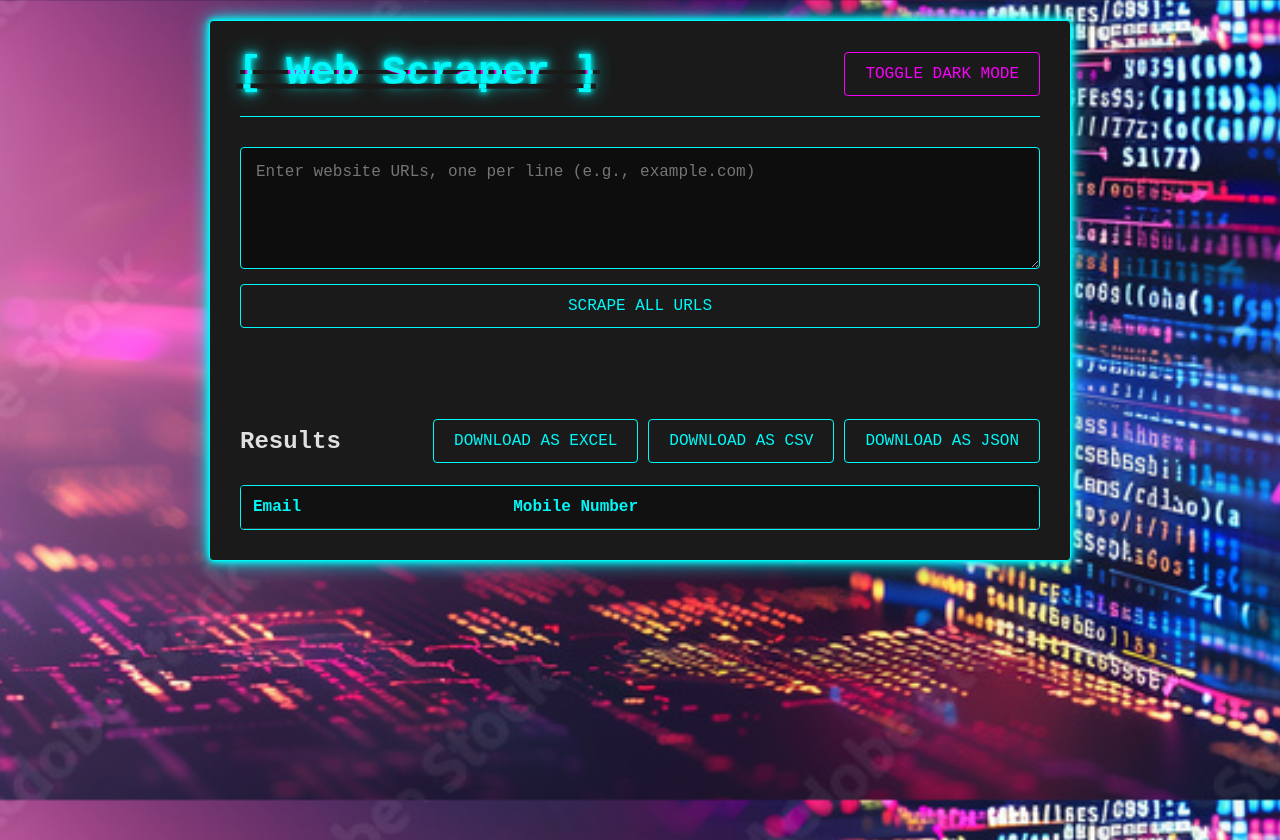
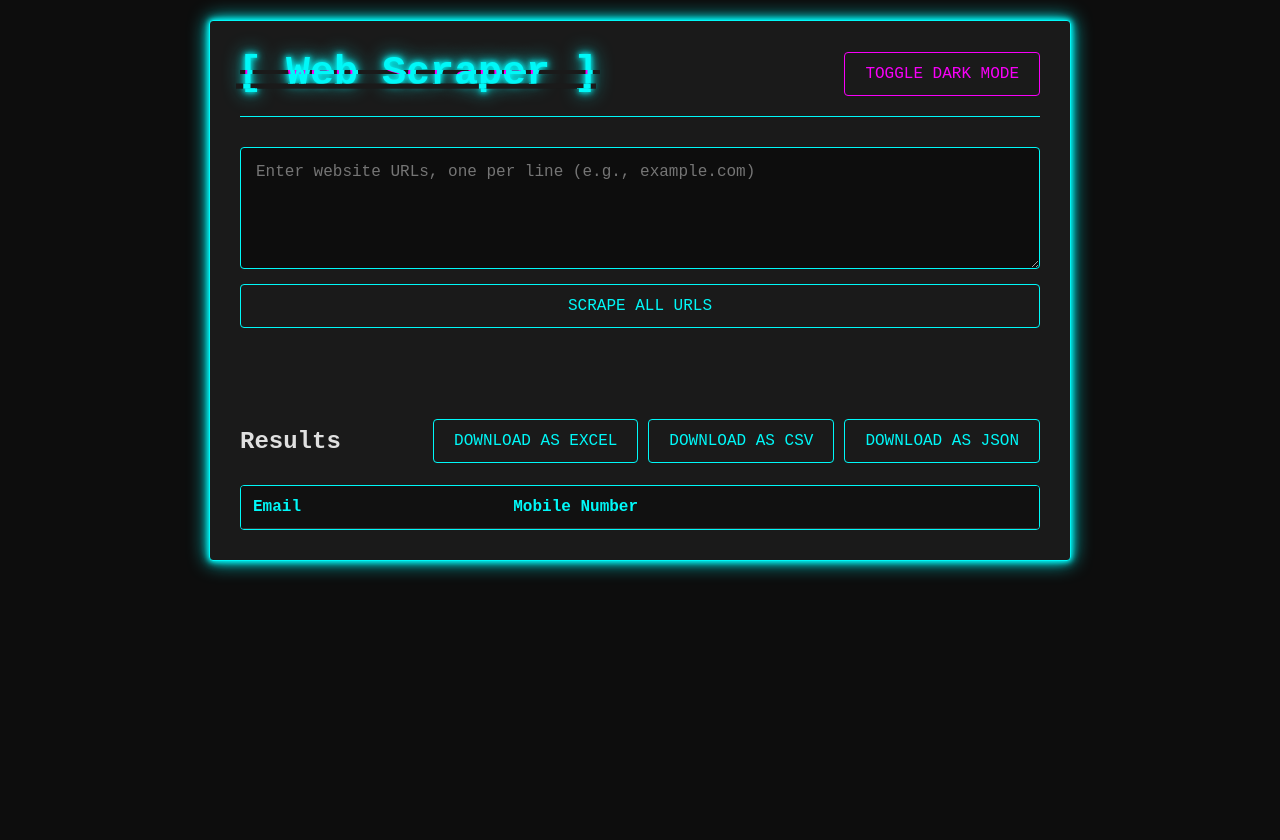
Before and after one commit to vvraju56/web-scraper, a Flask app: page / in a window 1280 px wide. Run offline with Flask 3, Linux system fonts and the light colour scheme; lists and menus that the app fills with data are empty.

Commit message:
Remove background image as requested

```diff
--- a/static/css/style.css
+++ b/static/css/style.css
@@ -21,10 +21,6 @@
     justify-content: center;
     align-items: flex-start;
     min-height: 100vh;
-    background-image: url('../images/bg.jpg');
-    background-size: cover;
-    background-position: center;
-    background-attachment: fixed;
 }
 
 .container {
```
